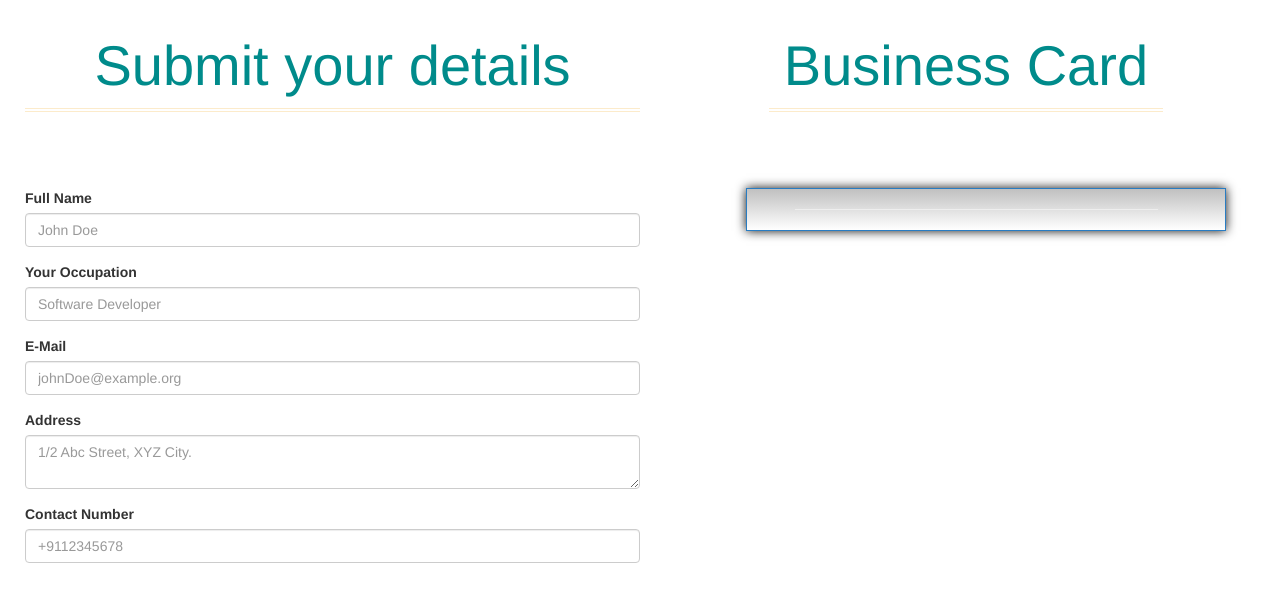
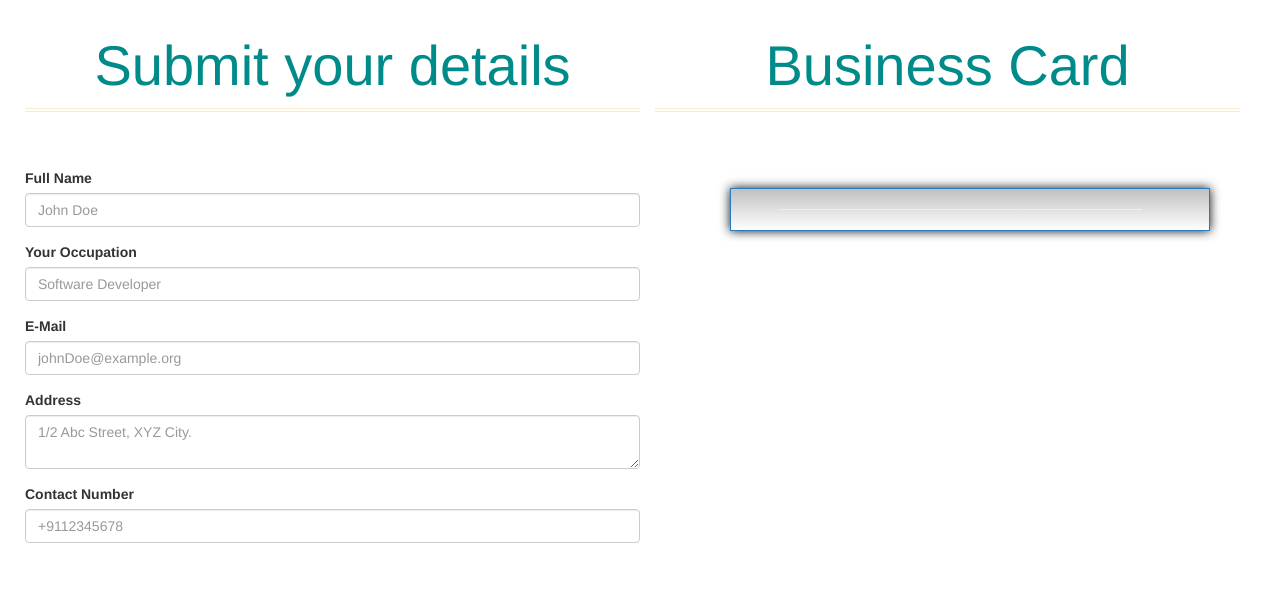
Before and after one commit to shoaibkhan94/Anuglar-Card-Generator, a website: page index.html in a window 1280 px wide. Drawn offline with Linux system fonts and the light colour scheme.

Commit message:
UI Improvements

```diff
--- a/index.html
+++ b/index.html
@@ -19,7 +19,7 @@
 <form name="myForm">
 
 <!--  Review Form -->
-    <h4 class="title">Submit your details</h4>&nbsp;
+    <h4 class="title">Submit your details</h4>
     <fieldset class="form-group">
         <label>Full Name</label>
         <input ng-model="businessCtrl.user.name" class="form-control"  type="text" placeholder="John Doe" title="Full Name"/>
@@ -52,9 +52,9 @@
 </form>
         </div>
 </div>
-<div class="fright">
-    <div class="half_right">
-        <h4 class="title" style="margin-left:20%;">Business Card</h4>&nbsp;
+<div class="col-md-6 about-right">
+    <div>
+        <h4 class="title" >Business Card</h4>&nbsp;
 
 
 
```
